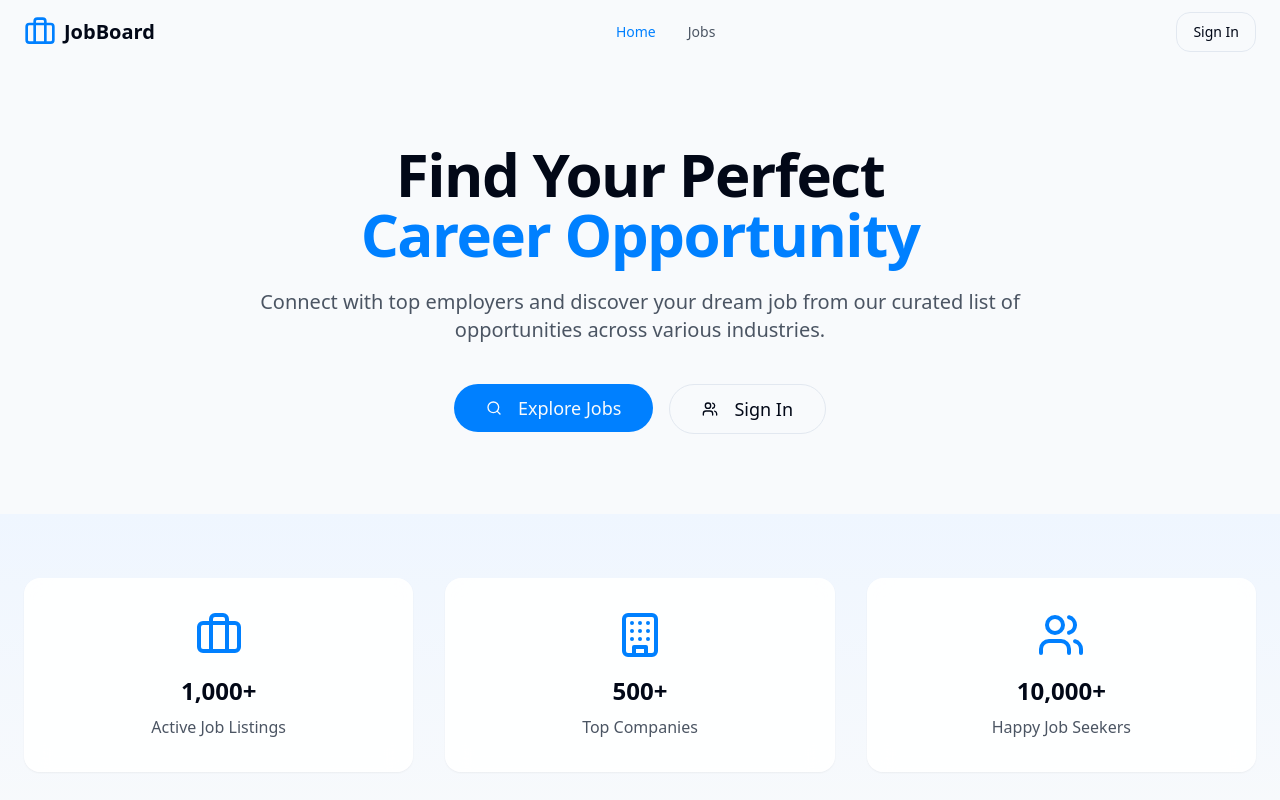
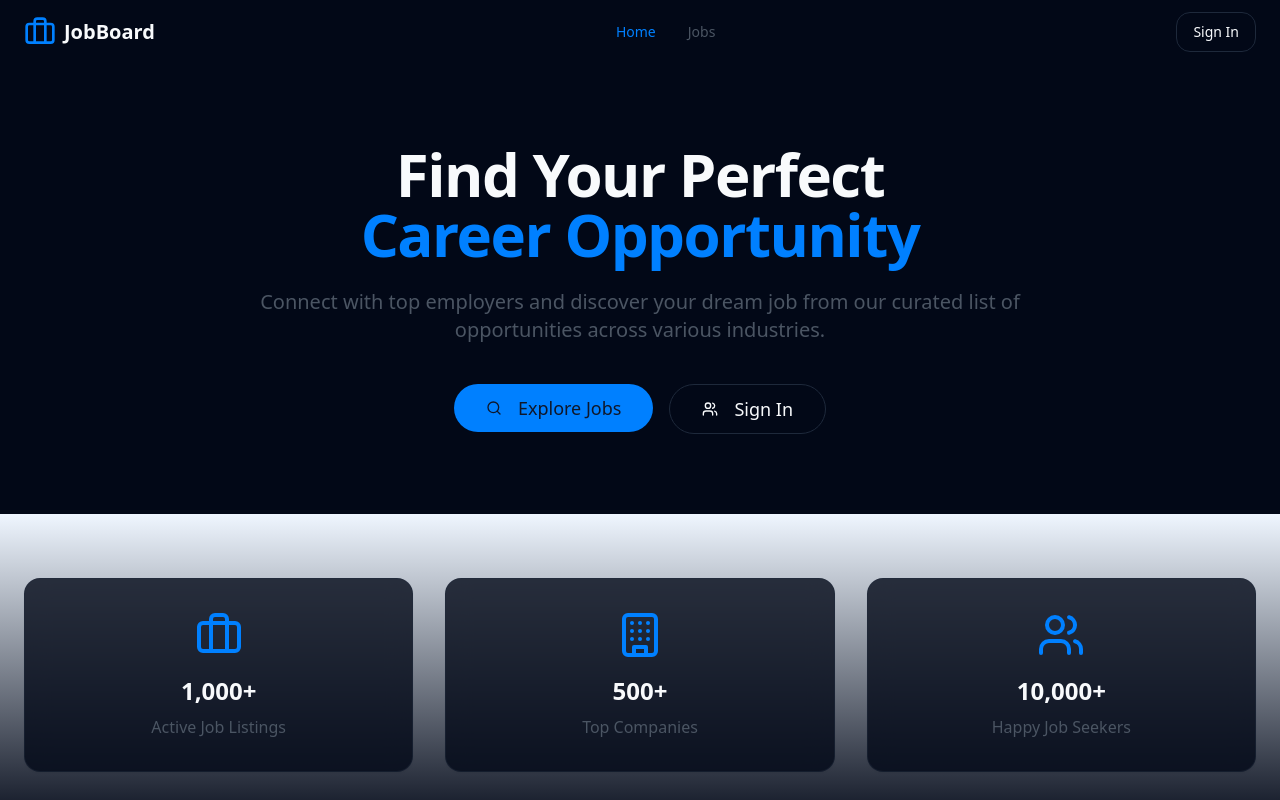
Before and after one commit to gunjanghate/workwheel-connect, a React (Vite) app: page / in a window 1280 px wide. Shown: the top 800 px of the page. Built offline with nearby package versions, Linux system fonts and the light colour scheme.

Commit message:
Add particle.js and dark theme
- Integrate particle.js for visual effects.
- Implement a darker theme for the user interface.

```diff
--- a/package.json
+++ b/package.json
@@ -54,10 +54,13 @@
     "react-hook-form": "^7.53.0",
     "react-resizable-panels": "^2.1.3",
     "react-router-dom": "^6.26.2",
+    "react-tsparticles": "^2.12.2",
     "recharts": "^2.12.7",
     "sonner": "^1.5.0",
     "tailwind-merge": "^2.5.2",
     "tailwindcss-animate": "^1.0.7",
+    "tsparticles": "^2.12.0",
+    "tsparticles-slim": "^2.12.0",
     "vaul": "^0.9.3",
     "zod": "^3.23.8"
   },
--- a/src/App.tsx
+++ b/src/App.tsx
@@ -5,6 +5,8 @@ import { TooltipProvider } from "@/components/ui/tooltip";
 import { QueryClient, QueryClientProvider } from "@tanstack/react-query";
 import { BrowserRouter, Routes, Route } from "react-router-dom";
 import { AuthProvider } from "@/context/AuthContext";
+import { ThemeProvider } from "next-themes";
+import ParticleBackground from "@/components/ParticleBackground";
 
 import Index from "./pages/Index";
 import NotFound from "./pages/NotFound";
@@ -21,8 +23,10 @@ const queryClient = new QueryClient();
 
 const App = () => (
   <QueryClientProvider client={queryClient}>
+    <ThemeProvider defaultTheme="dark" enableSystem={false}>
       <AuthProvider>
         <TooltipProvider>
+          <ParticleBackground />
           <Toaster />
           <SonnerToaster />
           <BrowserRouter>
@@ -62,6 +66,7 @@ const App = () => (
           </BrowserRouter>
         </TooltipProvider>
       </AuthProvider>
+    </ThemeProvider>
   </QueryClientProvider>
 );
 
--- a/src/components/Layout.tsx
+++ b/src/components/Layout.tsx
@@ -6,9 +6,9 @@ import Footer from './Footer';
 
 const Layout: React.FC = () => {
   return (
-    <div className="flex flex-col min-h-screen bg-background">
+    <div className="flex flex-col min-h-screen bg-background text-foreground">
       <Header />
-      <main className="flex-grow">
+      <main className="flex-grow relative z-10">
         <Outlet />
       </main>
       <Footer />
--- /dev/null
+++ b/src/components/ParticleBackground.tsx
@@ -0,0 +1,88 @@
+
+import React, { useCallback } from 'react';
+import Particles from 'react-tsparticles';
+import { loadSlim } from 'tsparticles-slim';
+import type { Engine } from 'tsparticles-engine';
+
+interface ParticleBackgroundProps {
+  className?: string;
+}
+
+const ParticleBackground: React.FC<ParticleBackgroundProps> = ({ className }) => {
+  const particlesInit = useCallback(async (engine: Engine) => {
+    await loadSlim(engine);
+  }, []);
+
+  return (
+    <Particles
+      className={`fixed inset-0 -z-10 ${className}`}
+      init={particlesInit}
+      options={{
+        fpsLimit: 60,
+        interactivity: {
+          events: {
+            onClick: {
+              enable: true,
+              mode: "push",
+            },
+            onHover: {
+              enable: true,
+              mode: "repulse",
+            },
+            resize: true,
+          },
+          modes: {
+            push: {
+              quantity: 4,
+            },
+            repulse: {
+              distance: 100,
+              duration: 0.4,
+            },
+          },
+        },
+        particles: {
+          color: {
+            value: "#3b82f6",
+          },
+          links: {
+            color: "#3b82f6",
+            distance: 150,
+            enable: true,
+            opacity: 0.2,
+            width: 1,
+          },
+          move: {
+            direction: "none",
+            enable: true,
+            outModes: {
+              default: "bounce",
+            },
+            random: false,
+            speed: 1,
+            straight: false,
+          },
+          number: {
+            density: {
+              enable: true,
+              area: 800,
+            },
+            value: 50,
+          },
+          opacity: {
+            value: 0.3,
+          },
+          shape: {
+            type: "circle",
+          },
+          size: {
+            value: { min: 1, max: 3 },
+          },
+        },
+        detectRetina: true,
+      }}
+    />
+  );
+};
+
+export default ParticleBackground;
--- a/src/components/ui/sonner.tsx
+++ b/src/components/ui/sonner.tsx
@@ -1,6 +1,6 @@
 
 import { useTheme } from "next-themes"
-import { Toaster as Sonner, toast } from "sonner"
+import { Toaster as Sonner } from "sonner"
 
 type ToasterProps = React.ComponentProps<typeof Sonner>
 
@@ -27,4 +27,6 @@ const Toaster = ({ ...props }: ToasterProps) => {
   )
 }
 
+// Re-export toast from sonner
+import { toast } from "sonner"
 export { Toaster, toast }
--- a/src/index.css
+++ b/src/index.css
@@ -1,10 +1,50 @@
-
 @tailwind base;
 @tailwind components;
 @tailwind utilities;
 
 @layer base {
   :root {
+    --background: 222.2 84% 4.9%;
+    --foreground: 210 40% 98%;
+
+    --card: 222.2 84% 4.9%;
+    --card-foreground: 210 40% 98%;
+
+    --popover: 222.2 84% 4.9%;
+    --popover-foreground: 210 40% 98%;
+
+    --primary: 210 100% 50%;
+    --primary-foreground: 222.2 47.4% 11.2%;
+
+    --secondary: 217.2 32.6% 17.5%;
+    --secondary-foreground: 210 40% 98%;
+
+    --muted: 217.2 32.6% 17.5%;
+    --muted-foreground: 215 20.2% 65.1%;
+
+    --accent: 217.2 32.6% 17.5%;
+    --accent-foreground: 210 40% 98%;
+
+    --destructive: 0 62.8% 30.6%;
+    --destructive-foreground: 210 40% 98%;
+
+    --border: 217.2 32.6% 17.5%;
+    --input: 217.2 32.6% 17.5%;
+    --ring: 212.7 26.8% 83.9%;
+
+    --sidebar-background: 220 33% 9%;
+    --sidebar-foreground: 210 40% 98%;
+    --sidebar-primary: 210 100% 50%;
+    --sidebar-primary-foreground: 0 0% 100%;
+    --sidebar-accent: 217.2 32.6% 20%;
+    --sidebar-accent-foreground: 210 40% 98%;
+    --sidebar-border: 217.2 32.6% 20%;
+    --sidebar-ring: 212.7 26.8% 83.9%;
+
+    --radius: 1rem;
+  }
+
+  .light {
     --background: 210 40% 98%;
     --foreground: 222.2 84% 4.9%;
 
@@ -33,37 +73,14 @@
     --input: 214.3 31.8% 91.4%;
     --ring: 222.2 84% 4.9%;
 
-    --radius: 1rem;
-  }
-
-  .dark {
-    --background: 222.2 84% 4.9%;
-    --foreground: 210 40% 98%;
-
-    --card: 222.2 84% 4.9%;
-    --card-foreground: 210 40% 98%;
-
-    --popover: 222.2 84% 4.9%;
-    --popover-foreground: 210 40% 98%;
-
-    --primary: 210 100% 50%;
-    --primary-foreground: 222.2 47.4% 11.2%;
-
-    --secondary: 217.2 32.6% 17.5%;
-    --secondary-foreground: 210 40% 98%;
-
-    --muted: 217.2 32.6% 17.5%;
-    --muted-foreground: 215 20.2% 65.1%;
-
-    --accent: 217.2 32.6% 17.5%;
-    --accent-foreground: 210 40% 98%;
-
-    --destructive: 0 62.8% 30.6%;
-    --destructive-foreground: 210 40% 98%;
-
-    --border: 217.2 32.6% 17.5%;
-    --input: 217.2 32.6% 17.5%;
-    --ring: 212.7 26.8% 83.9%;
+    --sidebar-background: 210 40% 96.1%;
+    --sidebar-foreground: 222.2 84% 4.9%;
+    --sidebar-primary: 210 100% 50%;
+    --sidebar-primary-foreground: 210 40% 98%;
+    --sidebar-accent: 210 40% 96.1%;
+    --sidebar-accent-foreground: 222.2 47.4% 11.2%;
+    --sidebar-border: 214.3 31.8% 91.4%;
+    --sidebar-ring: 222.2 84% 4.9%;
   }
 
   * {
@@ -95,7 +112,7 @@
   }
 
   .glass-card {
-    @apply bg-white/90 backdrop-blur-md shadow-sm border border-white/20;
+    @apply bg-card/80 backdrop-blur-md shadow-sm border border-border/50;
   }
 
   .hover-lift {
```
Also changed, not shown: 2 other files (tests, documents, lock files or other folders). Lines whose indentation alone changed are shown as unchanged.
